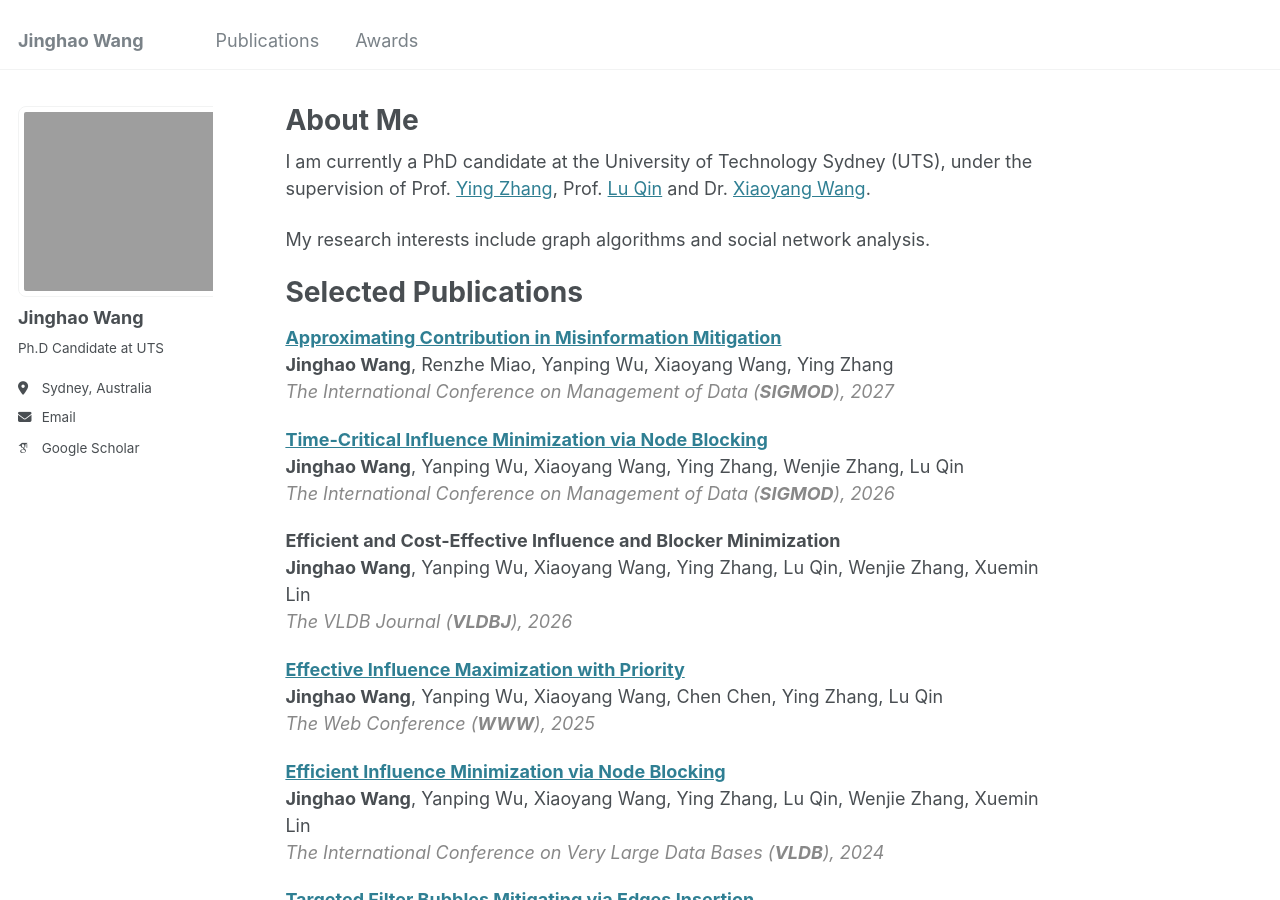
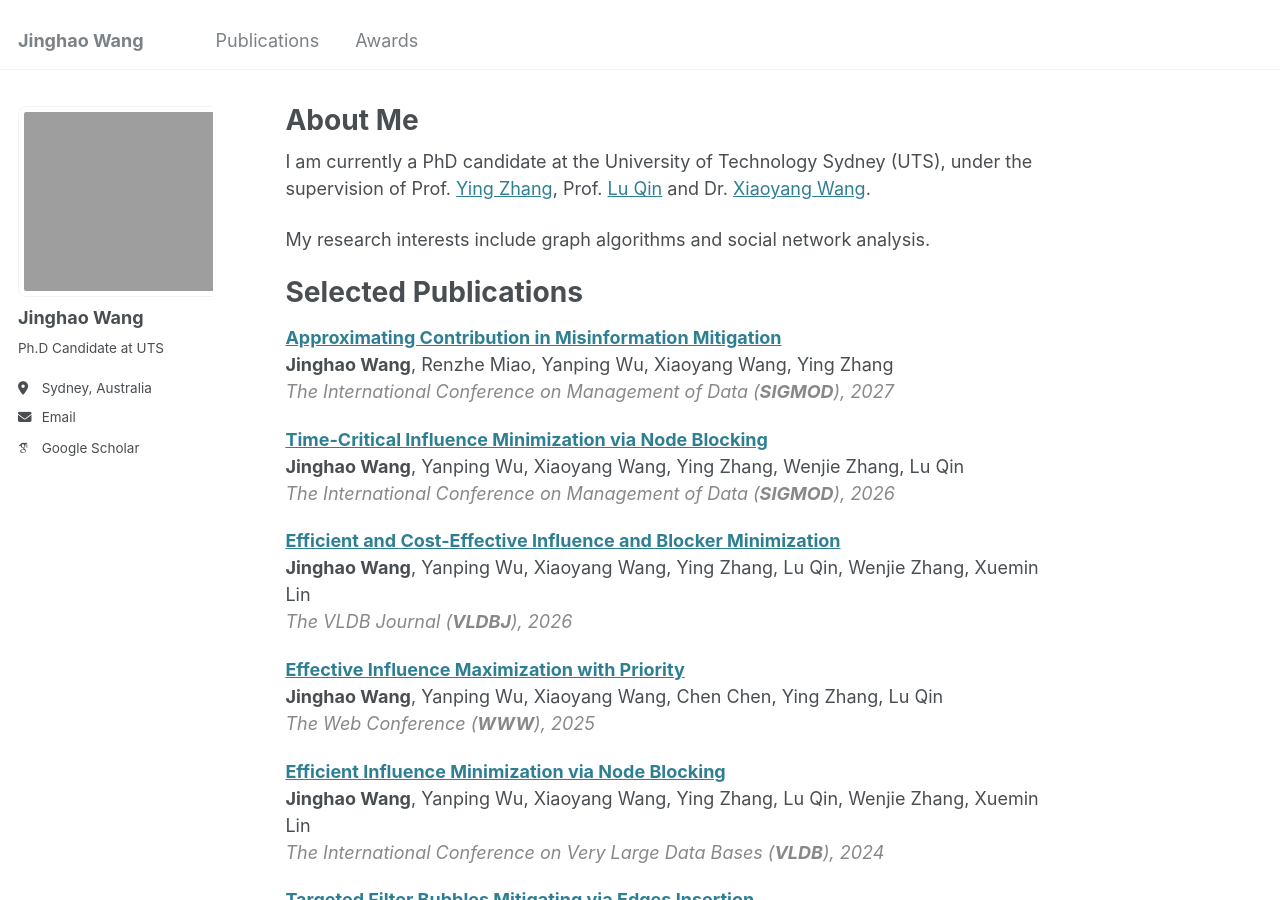
Before and after one commit to wjh0116/wjh0116.github.io, a Jekyll site: the page built from _pages/about.md, in a window 1280 px wide and 900 px high. Built offline with Jekyll 4.4.1, drawn with Linux system fonts in a browser that asks for light colours; some web fonts are replaced.

Commit message:
VLDBJ 2026 title links to home as placeholder, same as SIGMOD 2027
Co-Authored-By: Claude Fable 5 <noreply@anthropic.com>

```diff
--- a/_pages/about.md
+++ b/_pages/about.md
@@ -47,7 +47,7 @@ My research interests include graph algorithms and social network analysis.
 </li>
 
 <li>
-<span class="title">Efficient and Cost-Effective Influence and Blocker Minimization</span>
+<a class="title" href="/">Efficient and Cost-Effective Influence and Blocker Minimization</a>
 <span class="authors"><span class="me">Jinghao Wang</span>, Yanping Wu, Xiaoyang Wang, Ying Zhang, Lu Qin, Wenjie Zhang, Xuemin Lin</span>
 <span class="venue">The VLDB Journal (<b>VLDBJ</b>), 2026</span>
 </li>
```
